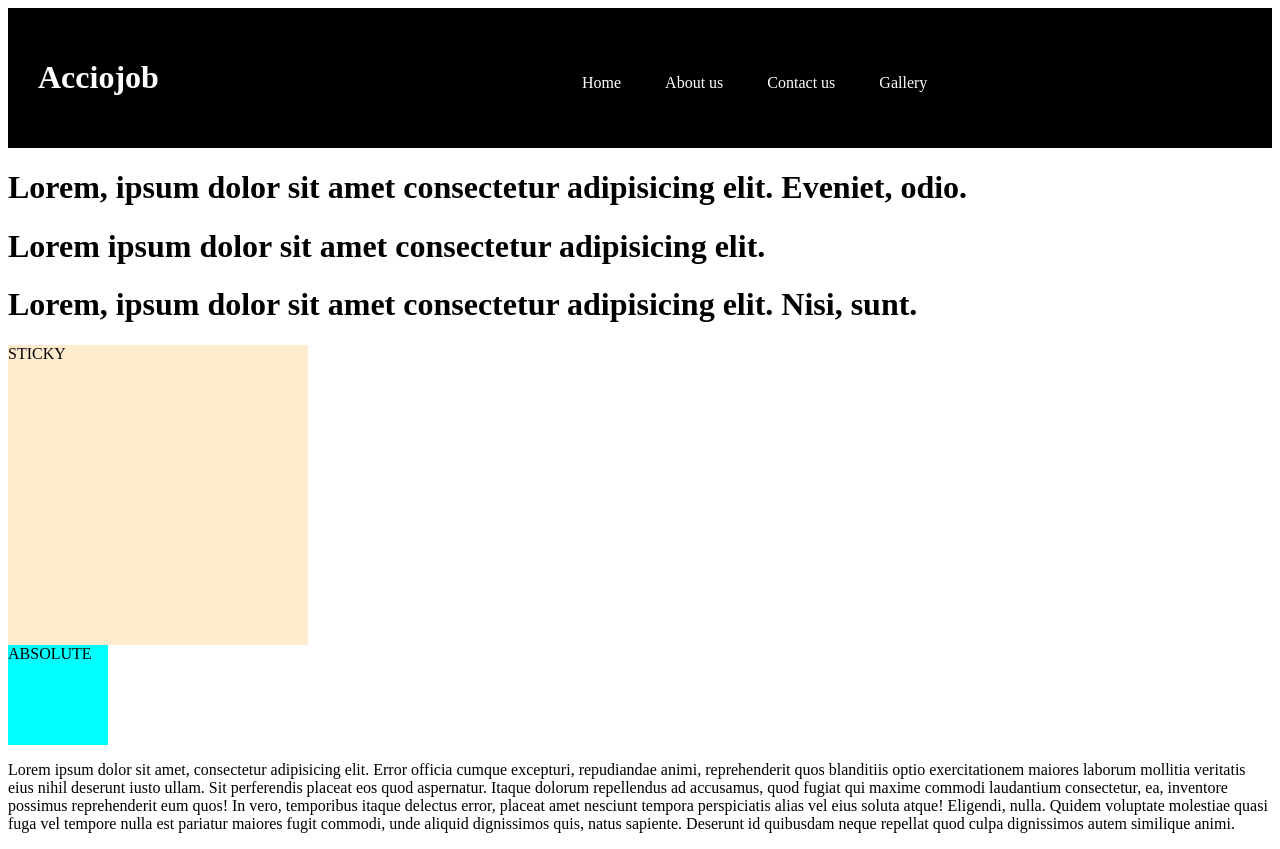
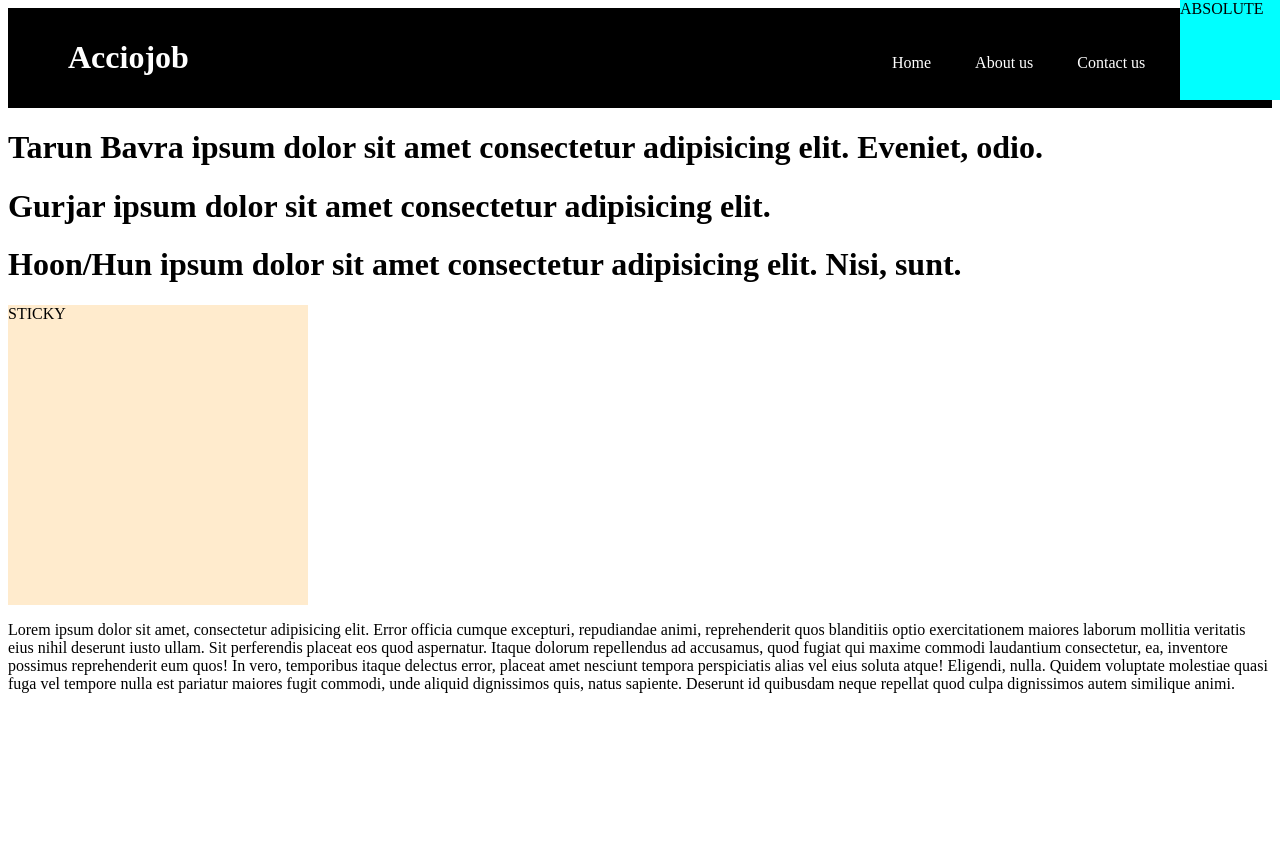
Before and after one commit to Tarun-Bavra/F1September, a plain HTML site: page index.html in a window 1280 px wide. After the commit the page ends 800 px from the top, so only its background shows below. Drawn offline with Linux system fonts and the light colour scheme.

Commit message:
position

```diff
--- a/index.html
+++ b/index.html
@@ -15,11 +15,11 @@
       <a href="#">Gallery</a>
     </div>
     <h1 class="first para">
-      Lorem, ipsum dolor sit amet consectetur adipisicing elit. Eveniet, odio.
+      Tarun Bavra ipsum dolor sit amet consectetur adipisicing elit. Eveniet, odio.
     </h1>
-    <h1>Lorem ipsum dolor sit amet consectetur adipisicing elit.</h1>
+    <h1>Gurjar ipsum dolor sit amet consectetur adipisicing elit.</h1>
     <h1>
-      Lorem, ipsum dolor sit amet consectetur adipisicing elit. Nisi, sunt.
+      Hoon/Hun ipsum dolor sit amet consectetur adipisicing elit. Nisi, sunt.
     </h1>
     <div class="sticky-eg">STICKY</div>
     <div class="Box-3">
--- a/style.css
+++ b/style.css
@@ -1,12 +1,15 @@
 .nav {
   background-color: black;
   color: white;
+  position: sticky;
   padding: 10px;
+  top:0px;
+
 }
-.nav>h1 {
+.nav>h1{
   display: inline-block;
-  width: 500px;
-  padding: 20px;
+  width: 800px;
+  padding-left: 50px;
 }
 .nav>a {
   text-decoration: none;
@@ -17,9 +20,21 @@
     background-color: blanchedalmond;
     width: 300px;
     height: 300px;
+    position:sticky;
+    top:0px;
+    left: 0px;
+}
+.Box-3{
+  background-color: blueviolet;
+  height: 500;
+  width: 500;
+  position: static;
 }
 .absolute-eg{
     background-color: aqua;
     height: 100px;
     width: 100px;
+    position: absolute;
+    top:0px;
+    right: 0px;
 }
```
